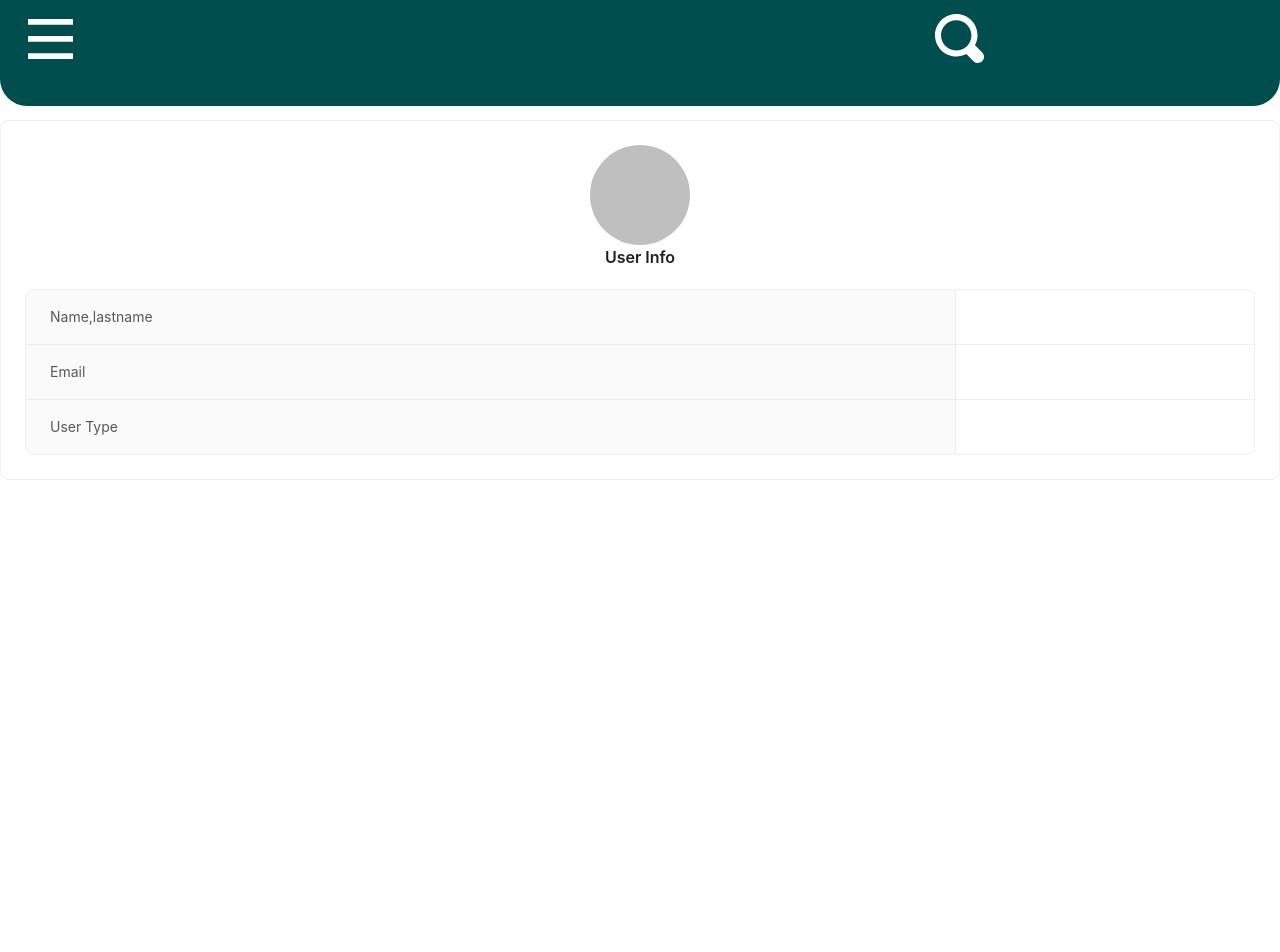
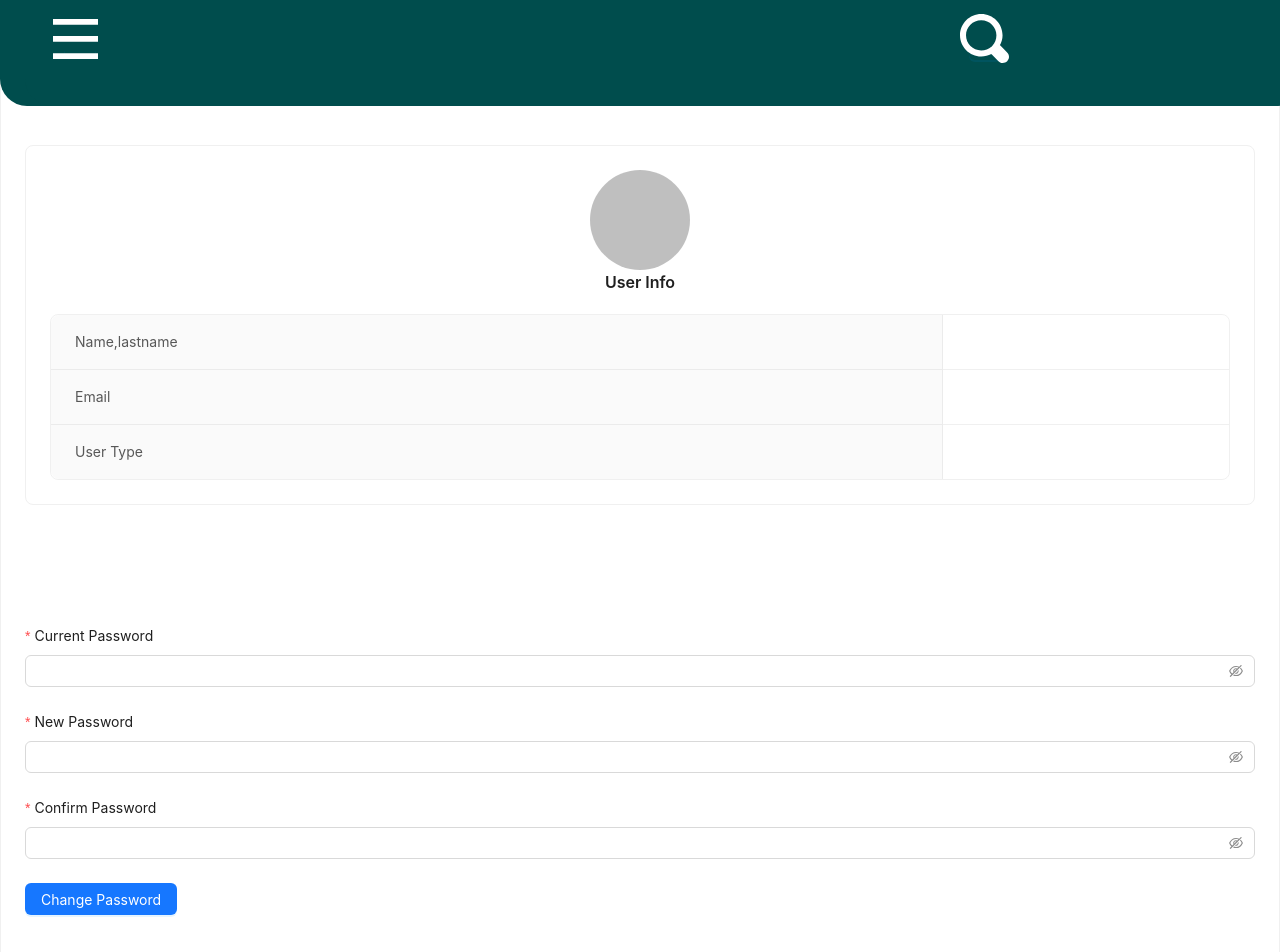
Before and after one commit to MiguelAngelHGProjects/Usabi_Project, a React (Create React App) app in the folder frontend/: page /Settings in a window 1280 px wide. Shown: the top 952 px of the page. Before the commit the page ends 800 px from the top, so only its background shows below. Built offline with nearby package versions, Linux system fonts and the light colour scheme.

Commit message:
change password added

```diff
--- a/frontend/src/Pages/dashboard/style.css
+++ b/frontend/src/Pages/dashboard/style.css
@@ -1,4 +1,4 @@
-.userconf-container {
+.primary-container {
     text-align: center;
     width: 100%;
     height: 100%;
--- a/frontend/src/Pages/userConf/styles.css
+++ b/frontend/src/Pages/userConf/styles.css
@@ -1,4 +1,4 @@
-.dashboard-container {
+.userconf-container {
     text-align: center;
     width: 100%;
     height: 100%;
@@ -14,6 +14,6 @@
   }
 
  .primary-container {
-  margin-top: 120px;
+  margin-top: 110px;
   margin-bottom: 120px;
 }
--- a/frontend/src/Pages/userConf/userConf.js
+++ b/frontend/src/Pages/userConf/userConf.js
@@ -1,5 +1,5 @@
 import React, { useEffect, useState } from 'react';
-import { Card, Spin, Avatar, Descriptions } from 'antd';
+import { Card, Spin, Avatar, Descriptions, Form, Input, Button, message } from 'antd';
 import userService from '../../services/user.services';
 import './styles.css';
 import Header from '../../components/header/header';
@@ -7,6 +7,29 @@ import Header from '../../components/header/header';
 function Userconf() {
     const [userData, setUserData] = useState(null);
     const [loading, setLoading] = useState(true);
+    const [form] = Form.useForm();
+
+    const handleChangePassword = async (values) => {
+      try {
+        const userId = userData?.id; // Obtén el ID del usuario de userData
+        if (!userId) {
+          console.error('User ID not found.');
+          return;
+        }
+
+        await userService.changePassword(
+          userId,
+          values.currentPassword,
+          values.newPassword,
+          values.confirmPassword
+        );
+        message.success('Password changed successfully!');
+        form.resetFields();
+      } catch (error) {
+        console.error('Error changing password:', error);
+        message.error('Error changing password. Please try again.');
+      }
+    };
 
     useEffect(() => {
       const fetchData = async () => {
@@ -24,6 +47,13 @@ function Userconf() {
     }, []);
 
   return (
+    <div>
+      <Header title={userData?.name} />
+      <Card>
+        {loading ? (
+          <Spin />
+        ) : (
+          <div>
             <div className="userconf-container">
             <Header title={userData?.name} />
             <Card>
@@ -41,6 +71,49 @@ function Userconf() {
                 )}
             </Card>
         </div>
+            <Form form={form} onFinish={handleChangePassword} layout="vertical">
+              <Form.Item
+                name="currentPassword"
+                label="Current Password"
+                rules={[{ required: true, message: 'Please enter your current password' }]}
+              >
+                <Input.Password />
+              </Form.Item>
+              <Form.Item
+                name="newPassword"
+                label="New Password"
+                rules={[{ required: true, message: 'Please enter a new password' }]}
+              >
+                <Input.Password />
+              </Form.Item>
+              <Form.Item
+                name="confirmPassword"
+                label="Confirm Password"
+                dependencies={['newPassword']}
+                rules={[
+                  { required: true, message: 'Please confirm your new password' },
+                  ({ getFieldValue }) => ({
+                    validator(_, value) {
+                      if (!value || getFieldValue('newPassword') === value) {
+                        return Promise.resolve();
+                      }
+                      return Promise.reject('The two passwords do not match');
+                    },
+                  }),
+                ]}
+              >
+                <Input.Password />
+              </Form.Item>
+              <Form.Item>
+                <Button type="primary" htmlType="submit">
+                  Change Password
+                </Button>
+              </Form.Item>
+            </Form>
+          </div>
+        )}
+      </Card>
+    </div>
   );
 }
 
--- a/frontend/src/services/user.services.js
+++ b/frontend/src/services/user.services.js
@@ -22,6 +22,34 @@ const userService = {
       throw error;
     }
   },
+
+ changePassword: async (userId, currentPassword, newPassword, confirmPassword) => {
+    try {
+      const token = localStorage.getItem('token');
+      if (!token) {
+        throw new Error('No token found in localStorage.');
+      }
+
+      const response = await axios.put(
+        `${backendUrl}/users/${userId}/change_password`,
+        {
+          current_password: currentPassword,
+          new_password: newPassword,
+          password_confirmation: confirmPassword,
+        },
+        {
+          headers: {
+            Authorization: `Bearer ${token}`,
+          },
+        }
+      );
+
+      return response.data.data;
+    } catch (error) {
+      console.error('Error changing password:', error);
+      throw error;
+    }
+  },
 };
 
 export default userService;
```
Also changed, not shown: 2 other files (tests, documents, lock files or other folders). Lines whose indentation alone changed are shown as unchanged.
